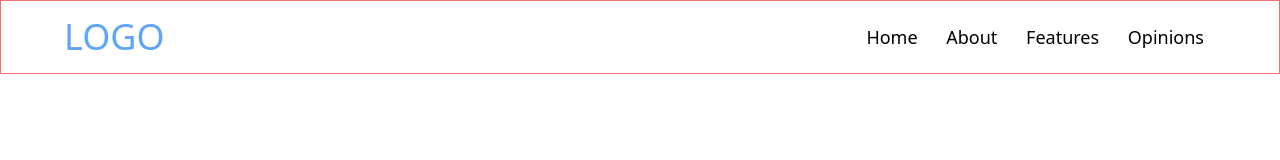
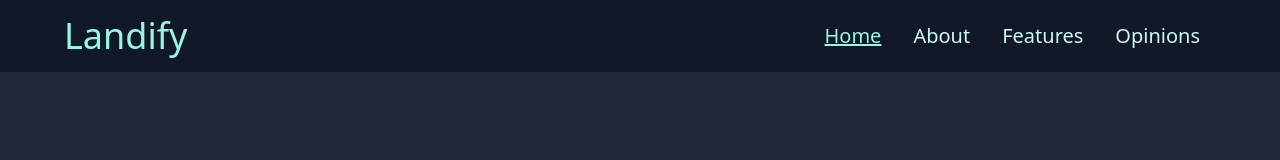
Before and after one commit to adamwojnicki/landify-template, a website built with Vite: page index.html in a window 1280 px wide. Built offline with nearby package versions, Linux system fonts and the light colour scheme.

Commit message:
navnar styling

```diff
--- a/index.html
+++ b/index.html
@@ -5,28 +5,36 @@
   <meta charset="UTF-8" />
   <link rel="icon" type="image/svg+xml" href="favicon.svg" />
   <meta name="viewport" content="width=device-width, initial-scale=1.0" />
-  <title>Vite App</title>
+  <title>Landify</title>
 </head>
 
 <body>
   <!-- CONTAINER -->
-  <div>
+  <div class="bg-gray-800 min-h-screen">
     <!-- HEADER -->
-    <header class="header border border-red-400 p-4">
+    <header class="header bg-gray-900 py-4 px-8">
       <div class="container max-w-6xl mx-auto flex items-center justify-between">
         <!-- LOGO -->
         <div class="logo">
-          <h1 class="text-4xl text-blue-400">LOGO</h1>
+          <h1 class="text-4xl text-teal-200">Landify</h1>
         </div>
         <!-- // LOGO -->
         <!-- NAVIGATION -->
-        <nav class="nav text-lg">
-          <a class="inline-block mx-3" href="#">Home</a>
-          <a class="inline-block mx-3" href="#">About</a>
-          <a class="inline-block mx-3" href="#">Features</a>
-          <a class="inline-block mx-3" href="#">Opinions</a>
+        <nav class="nav text-xl hidden md:flex">
+          <a class="inline-block px-4 text-teal-200 underline" href="#">Home</a>
+          <a class="inline-block px-4 text-teal-100" href="#">About</a>
+          <a class="inline-block px-4 text-teal-100" href="#">Features</a>
+          <a class="inline-block px-4 text-teal-100" href="#">Opinions</a>
         </nav>
         <!-- // NAVIGATION -->
+        <!-- MOBILE NAVIGATION BUTTON -->
+        <button class="block md:hidden text-teal-200">
+          <svg xmlns="http://www.w3.org/2000/svg" class="h-10 w-10" fill="none" viewBox="0 0 24 24"
+            stroke="currentColor" stroke-width="2">
+            <path stroke-linecap="round" stroke-linejoin="round" d="M4 6h16M4 12h16m-7 6h7" />
+          </svg>
+        </button>
+        <!-- // MOBILE NAVIGATION BUTTON -->
       </div>
     </header>
     <!-- // HEADER -->
```
